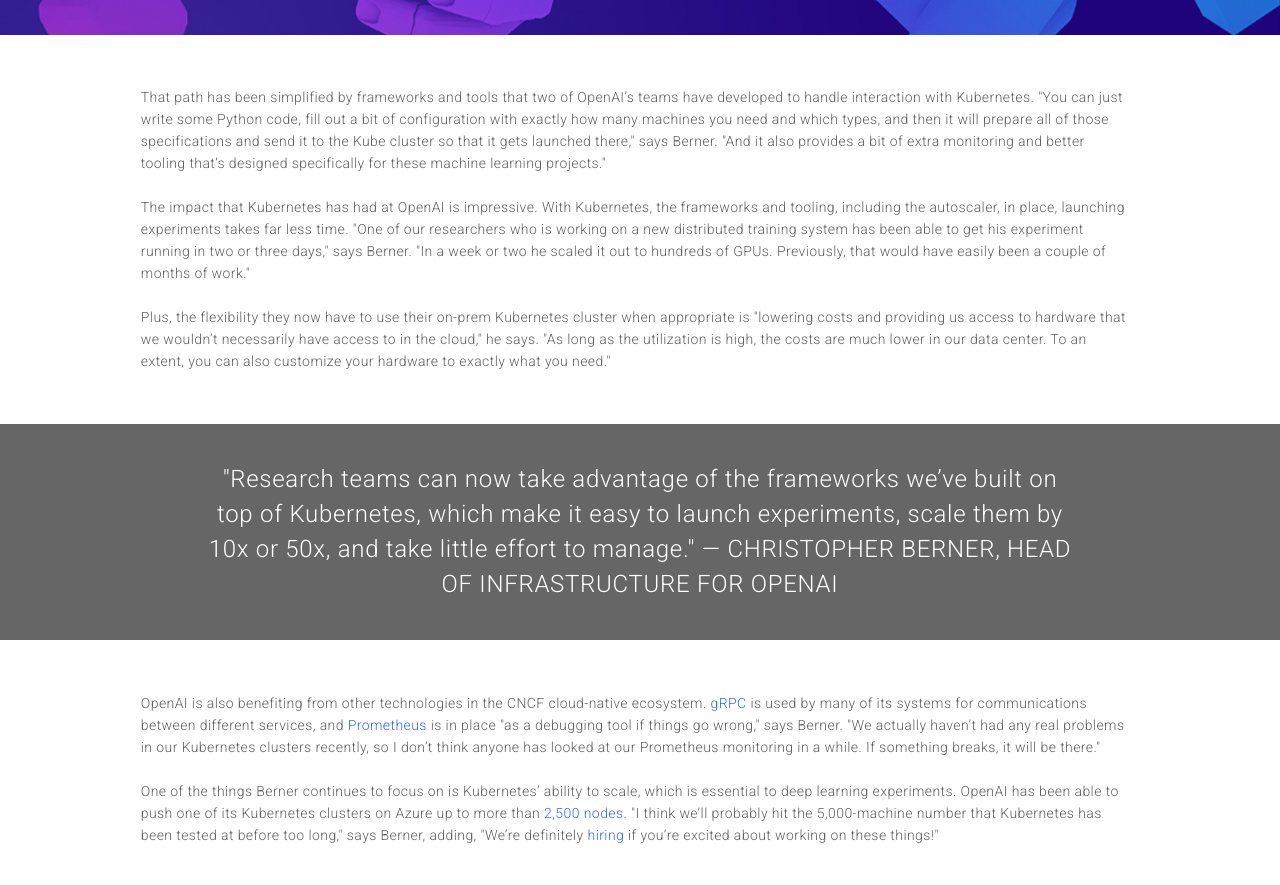
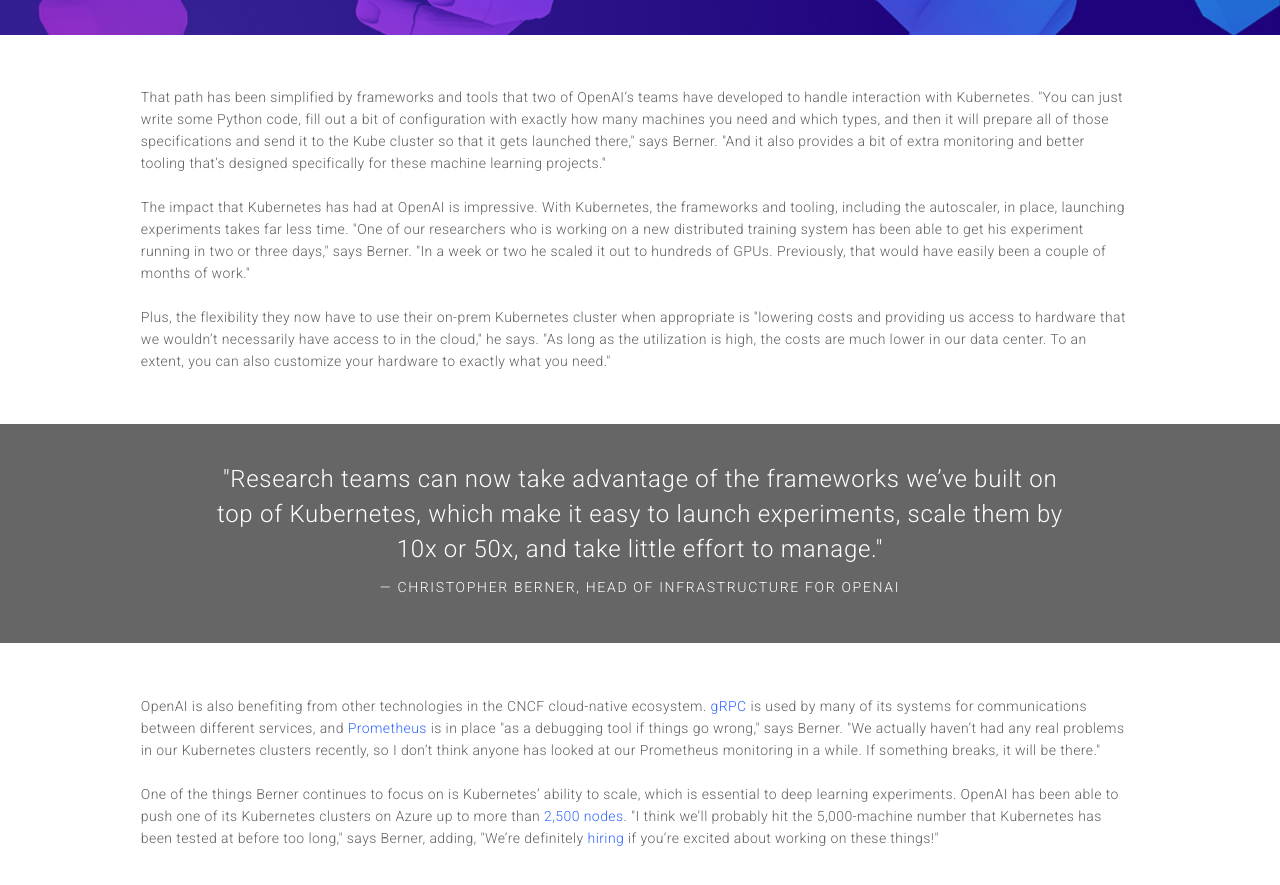
Before and after one commit to alexcontini/alexcontini.github.io, a Jekyll site: the page openAI/openAI.html, which Jekyll copies as it is, in a window 1280 px wide and 900 px high, scrolled down 2780 px. Shown: the top 885 px of the window. Built offline with Jekyll 4.4.1, drawn with Linux system fonts in a browser that asks for light colours.

Commit message:
Update openAI.html

```diff
--- a/openAI/openAI.html
+++ b/openAI/openAI.html
@@ -94,7 +94,7 @@
 
 <div class="banner5">
   <div class="banner5text">
-    "Research teams can now take advantage of the frameworks we’ve built on top of Kubernetes, which make it easy to launch experiments, scale them by 10x or 50x, and take little effort to manage." — CHRISTOPHER BERNER, HEAD OF INFRASTRUCTURE FOR OPENAI
+    "Research teams can now take advantage of the frameworks we’ve built on top of Kubernetes, which make it easy to launch experiments, scale them by 10x or 50x, and take little effort to manage." <br><span style="font-size:14px;letter-spacing:0.12em;padding-top:20px">— CHRISTOPHER BERNER, HEAD OF INFRASTRUCTURE FOR OPENAI</span>
   </div>
 </div>
 
```
